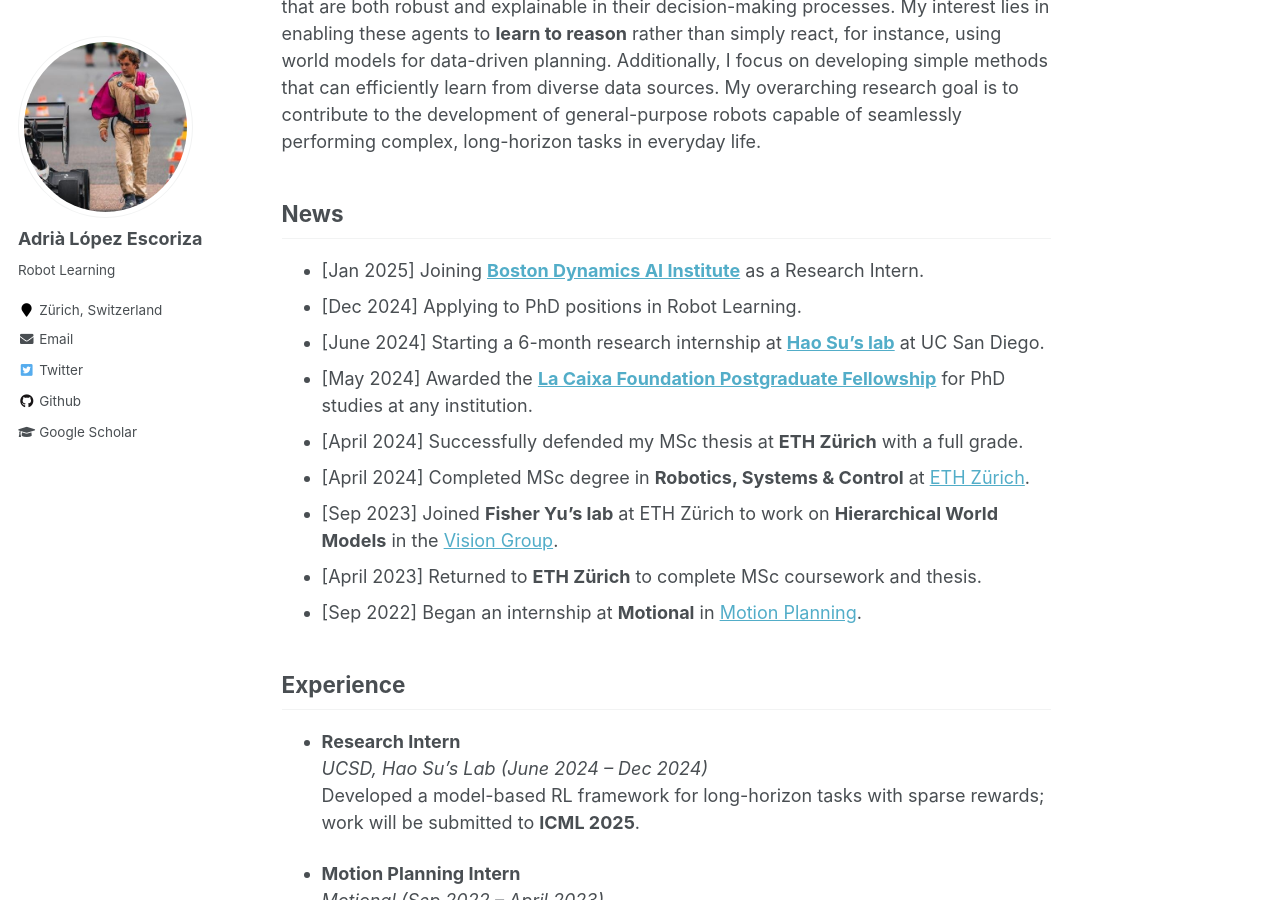
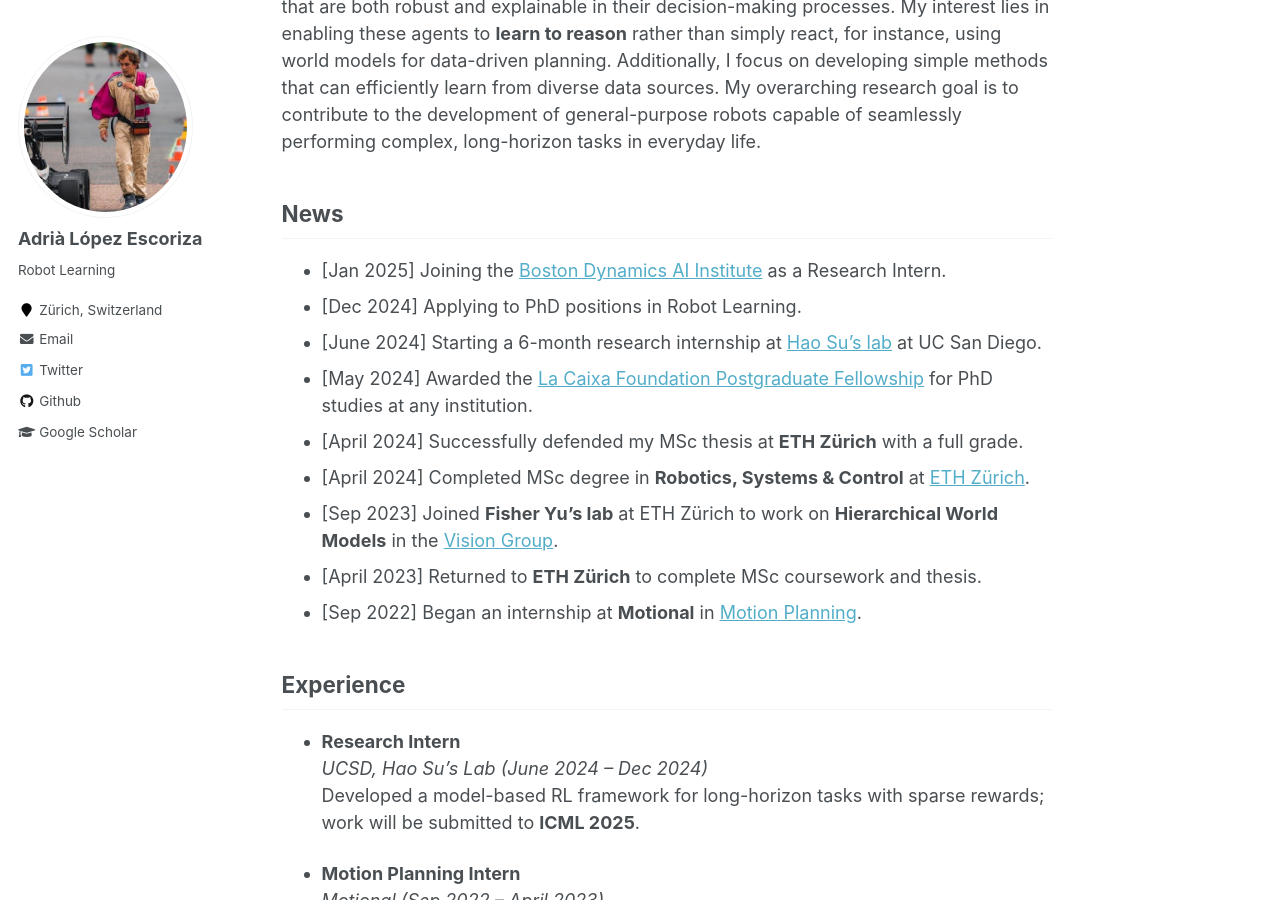
Before and after one commit to adrialopezescoriza/adrialopezescoriza.github.io, a Jekyll site: the page built from _pages/about.md, in a window 1280 px wide and 900 px high, scrolled down 430 px. Built offline with Jekyll 4.4.1, drawn with Linux system fonts in a browser that asks for light colours.

```diff
--- a/_pages/about.md
+++ b/_pages/about.md
@@ -15,10 +15,10 @@ Alongside my studies, I spent two years at **AMZ Racing**, where I worked on the
 I am fascinated by the field of robot learning, with a particular focus on developing agents that are both robust and explainable in their decision-making processes. My interest lies in enabling these agents to **learn to reason** rather than simply react, for instance, using world models for data-driven planning. Additionally, I focus on developing simple methods that can efficiently learn from diverse data sources. My overarching research goal is to contribute to the development of general-purpose robots capable of seamlessly performing complex, long-horizon tasks in everyday life.
 
 ## News
-- [Jan 2025]  Joining [**Boston Dynamics AI Institute**](https://theaiinstitute.com/) as a Research Intern.
+- [Jan 2025]  Joining the [Boston Dynamics AI Institute](https://theaiinstitute.com/) as a Research Intern.
 - [Dec 2024]  Applying to PhD positions in Robot Learning.
-- [June 2024] Starting a 6-month research internship at [**Hao Su's lab**](https://cseweb.ucsd.edu/~haosu/) at UC San Diego.
-- [May 2024]  Awarded the [**La Caixa Foundation Postgraduate Fellowship**](https://lacaixafoundation.org/en/postgraduate-fellowships-abroad-call) for PhD studies at any institution.
+- [June 2024] Starting a 6-month research internship at [Hao Su's lab](https://cseweb.ucsd.edu/~haosu/) at UC San Diego.
+- [May 2024]  Awarded the [La Caixa Foundation Postgraduate Fellowship](https://lacaixafoundation.org/en/postgraduate-fellowships-abroad-call) for PhD studies at any institution.
 - [April 2024] Successfully defended my MSc thesis at **ETH Zürich** with a full grade.
 - [April 2024] Completed MSc degree in **Robotics, Systems & Control** at [ETH Zürich](https://ethz.ch/en.html).
 - [Sep 2023]  Joined **Fisher Yu's lab** at ETH Zürich to work on **Hierarchical World Models** in the [Vision Group](https://vision.ee.ethz.ch/).
```
Also changed, not shown: _pages/markdown.md (+1 -1 lines).
